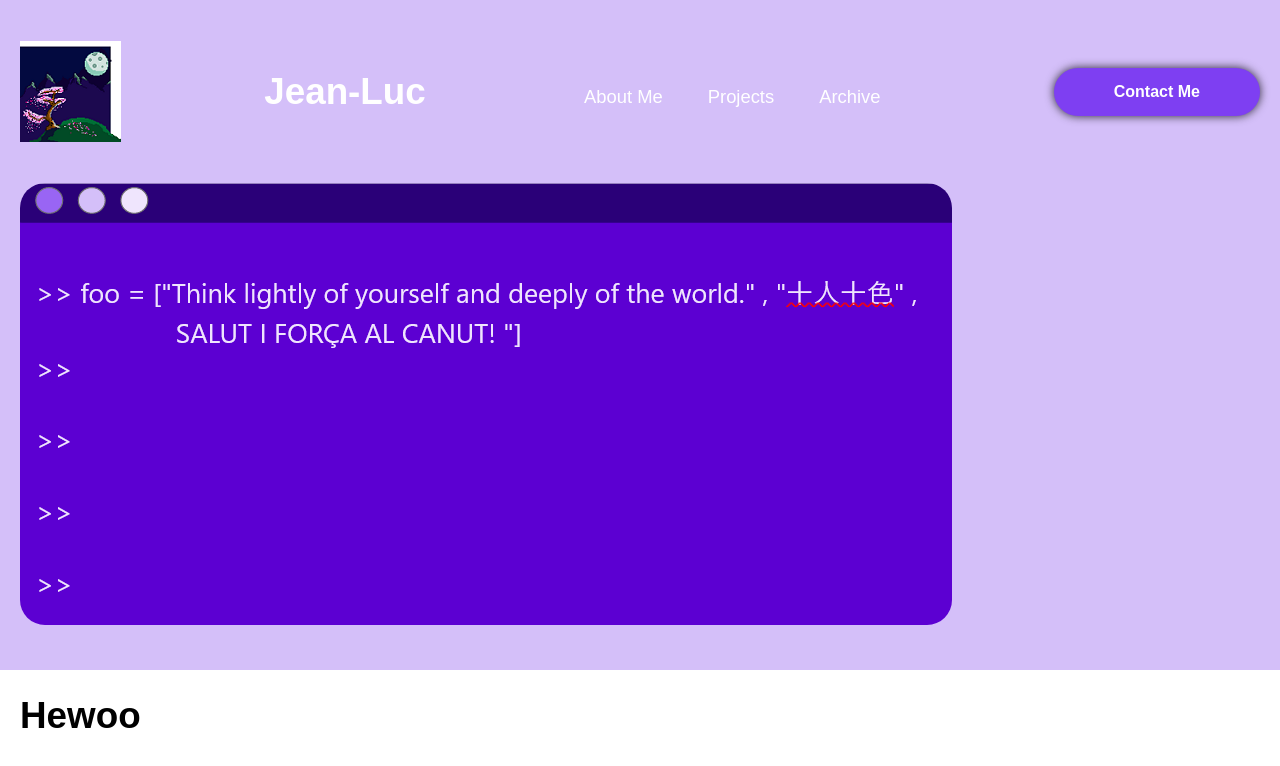
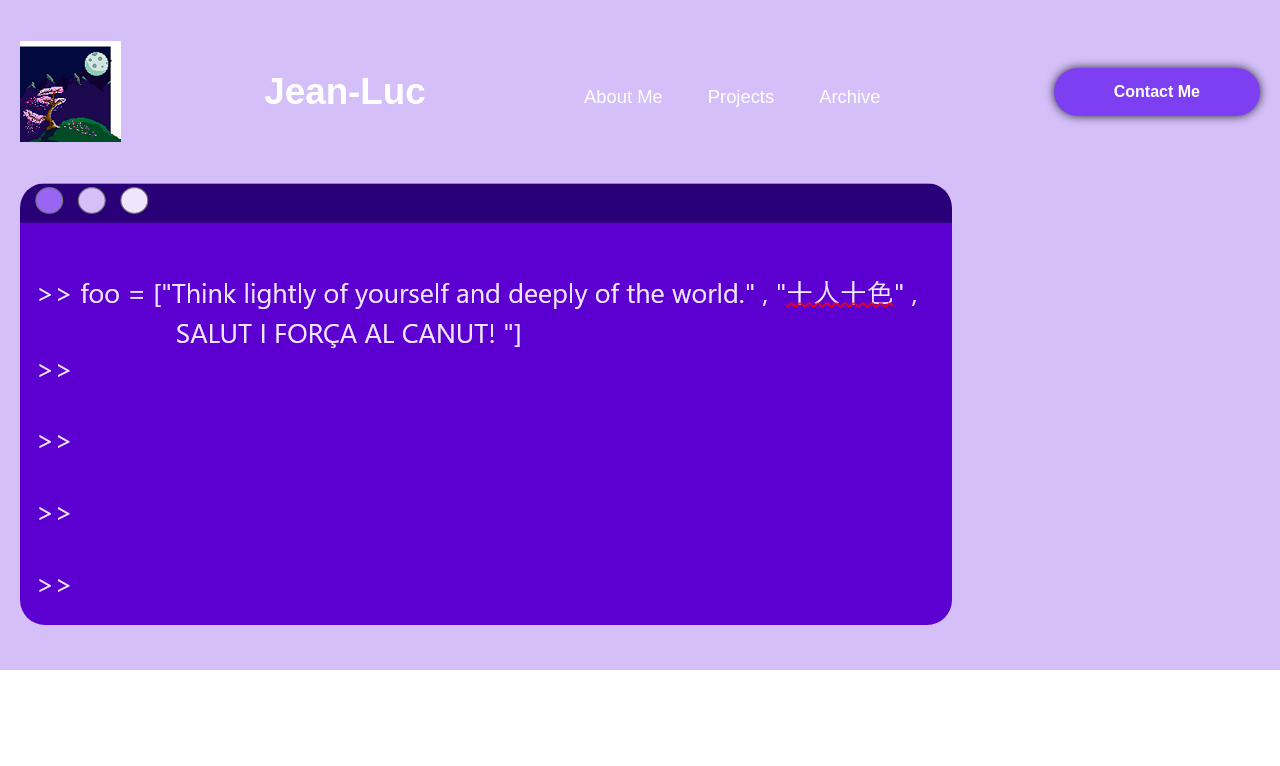
Before and after one commit to jlputter/LandingPage, a React (Create React App) app in the folder portfolio/portfolio_fe/: page / in a window 1280 px wide. Shown: the top 766 px of the page. Built offline with nearby package versions, Linux system fonts and the light colour scheme.

Commit message:
resolved img issue

```diff
--- a/portfolio/portfolio_fe/src/App.js
+++ b/portfolio/portfolio_fe/src/App.js
@@ -18,12 +18,7 @@ function App() {
       <>
       <GlobalStyles/>
         <Header />
-        <Container>
-          <h1>Hewoo</h1>
-        </Container>
-
       </>
-
     </ThemeProvider>
   );
 }
```
